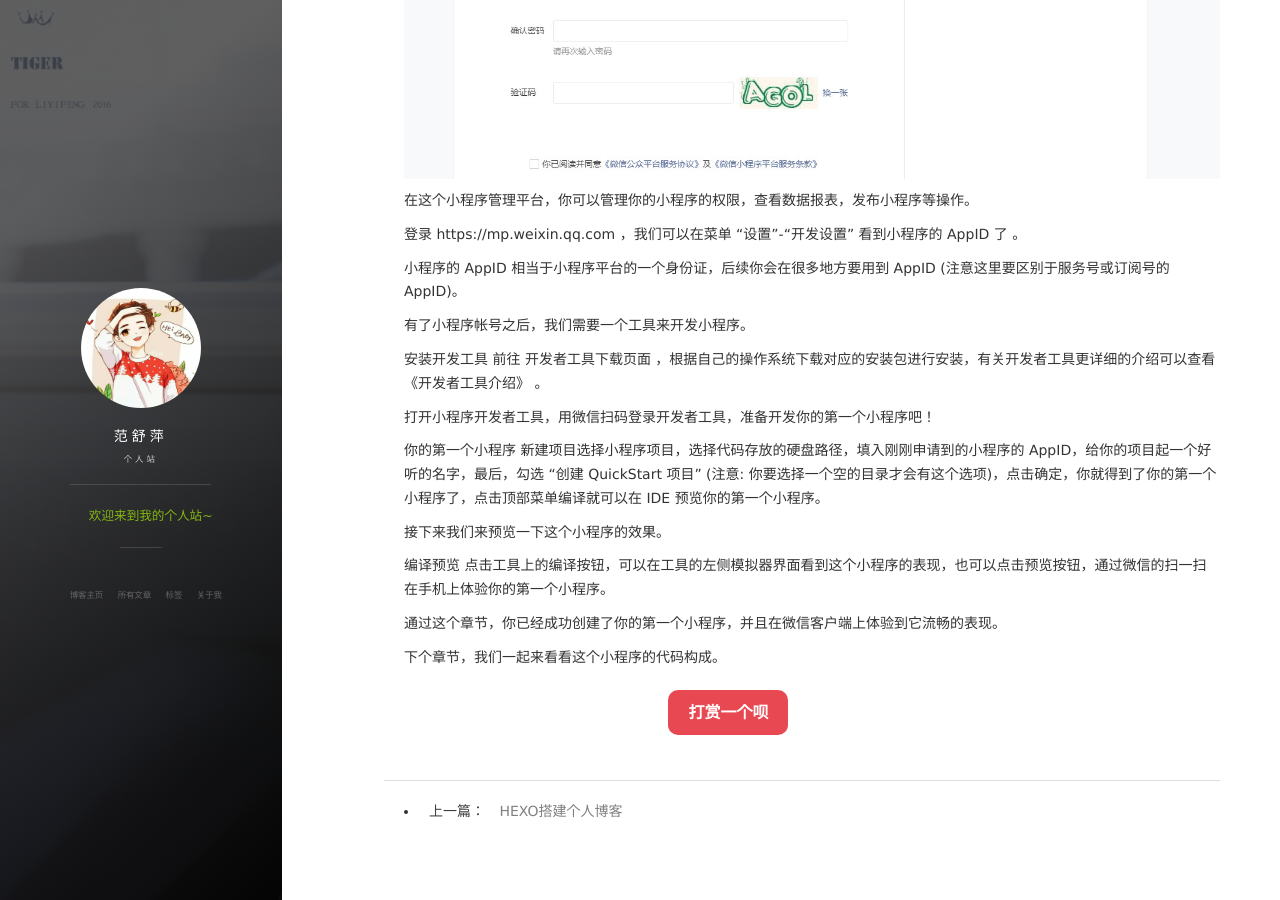
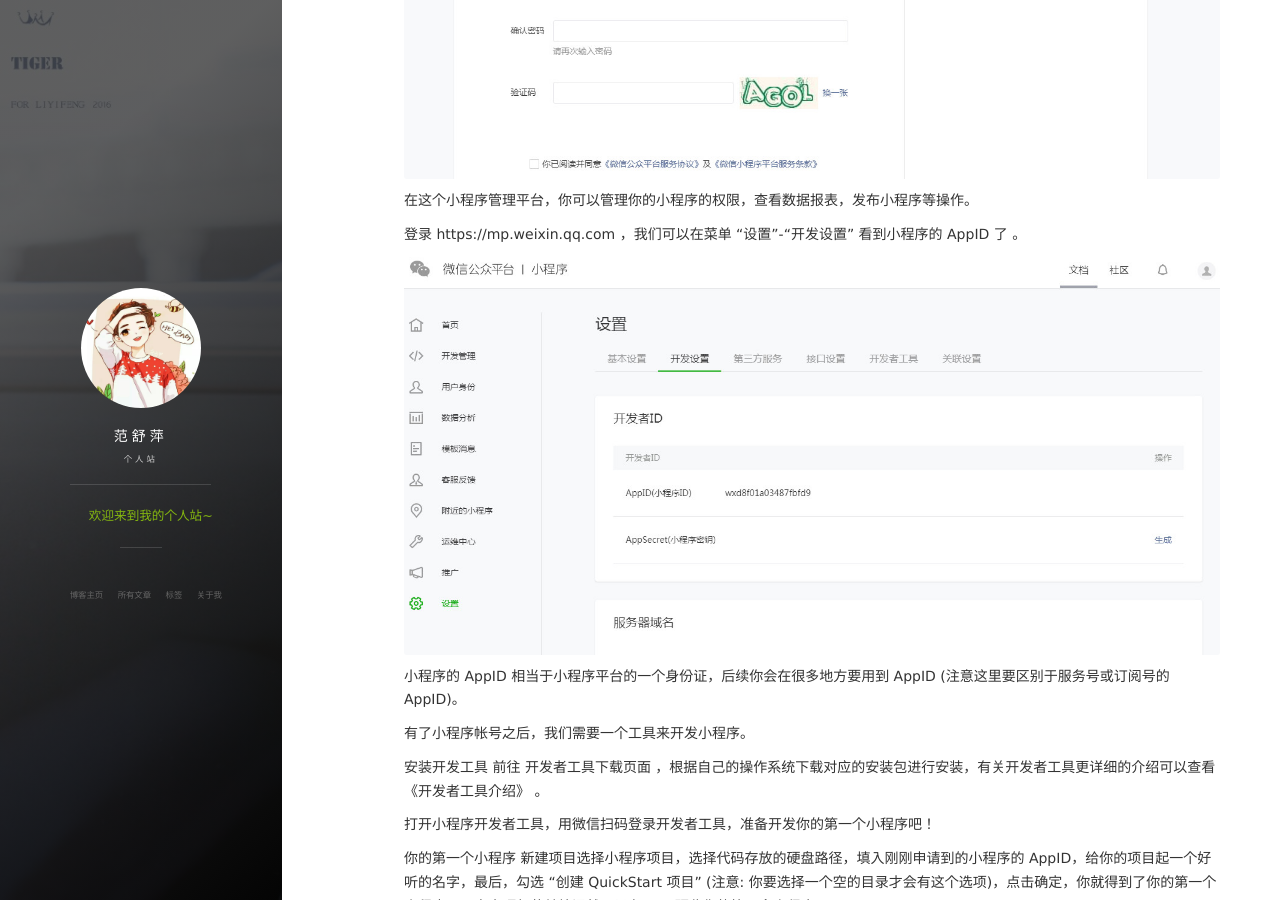
Before and after one commit to Fanshuping/Fanshuping.github.io, a Jekyll site: the page built from _posts/2018-6-21-微信小程序开发教程.md, in a window 1280 px wide and 900 px high, scrolled down 543 px. Built offline with Jekyll 4.4.1, drawn with Linux system fonts in a browser that asks for light colours; nearby versions of some CDN libraries; comment, search, counter and statistics services are not loaded.

Commit message:
Update 2018-6-21-微信小程序开发教程.md

```diff
--- a/_posts/2018-6-21-微信小程序开发教程.md
+++ b/_posts/2018-6-21-微信小程序开发教程.md
@@ -21,7 +21,7 @@
 
 登录 https://mp.weixin.qq.com ，我们可以在菜单 “设置”-“开发设置” 看到小程序的 AppID 了 。
 
-
+![image](https://github.com/Fanshuping/Fanshuping.github.io/blob/master/images/2.jpg?raw=true)
 
 小程序的 AppID 相当于小程序平台的一个身份证，后续你会在很多地方要用到 AppID (注意这里要区别于服务号或订阅号的 AppID)。
 
```
